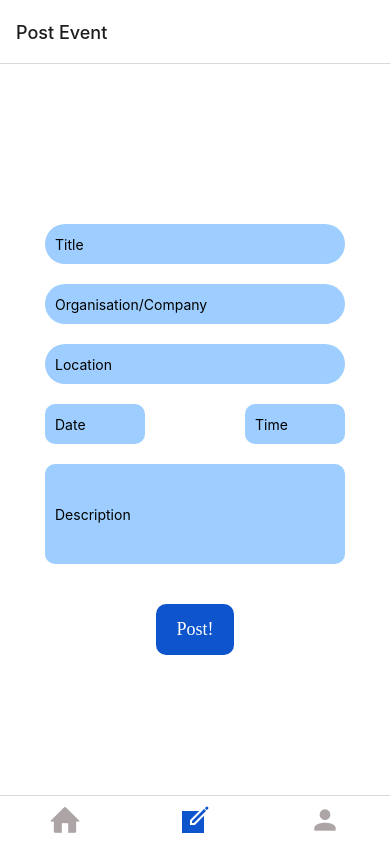
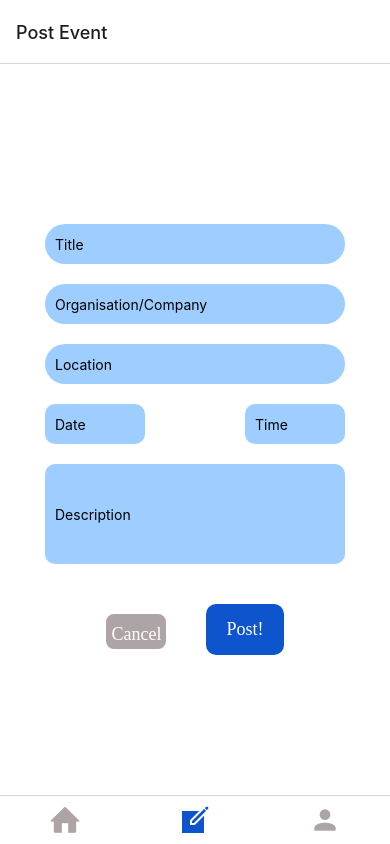
Before and after one commit to DanielMadaghjian/Networking-App, a React Native app: screen /PostEvent in a window 390 px wide. Built offline with nearby package versions, Linux system fonts and the light colour scheme.

Commit message:
added cancel button in postEvent

```diff
--- a/Screens/PostEvent.js
+++ b/Screens/PostEvent.js
@@ -24,11 +24,18 @@ const PostEvent = () => {
           style={styles.inputStyle}
         />       */}
       </View>
-         <TouchableOpacity
-          style={styles.buttonWrapper}
-          onPress={() => alert('You posted the event: ' + title)}>
-            <Text style={styles.buttonText}>Post!</Text>
-        </TouchableOpacity>
+      <View style={{flexDirection:'row'}}>
+        <TouchableOpacity
+            style={styles.cancelButtonWrapper}
+            onPress={() => alert('You cancelled the event: ' + title)}>
+              <Text style={styles.buttonText}>Cancel</Text>
+          </TouchableOpacity>
+          <TouchableOpacity
+            style={styles.postButtonWrapper}
+            onPress={() => alert('You posted the event: ' + title)}>
+              <Text style={styles.buttonText}>Post!</Text>
+          </TouchableOpacity>
+        </View>
     </View>
   );
 };
@@ -89,13 +96,24 @@ const styles = StyleSheet.create({
     color: '#fff',
     fontSize: 20,
   },
-  buttonWrapper: {
+  postButtonWrapper: {
     marginHorizontal: 20,
     marginTop: 40,
     backgroundColor: colors.darkBlue,
     alignItems: 'center',
     paddingVertical: 15,
     borderRadius: 10,
+  },
+  cancelButtonWrapper: {
+    marginHorizontal: 20,
+    marginTop: 50,
+    backgroundColor: colors.lightGrey,
+    alignItems: 'center',
+    paddingVertical: 10,
+    borderRadius: 8,
+    width: 60,
+    height: 35,
+
   },
   buttonText: {
     fontFamily: 'Lato-Bold',
```
